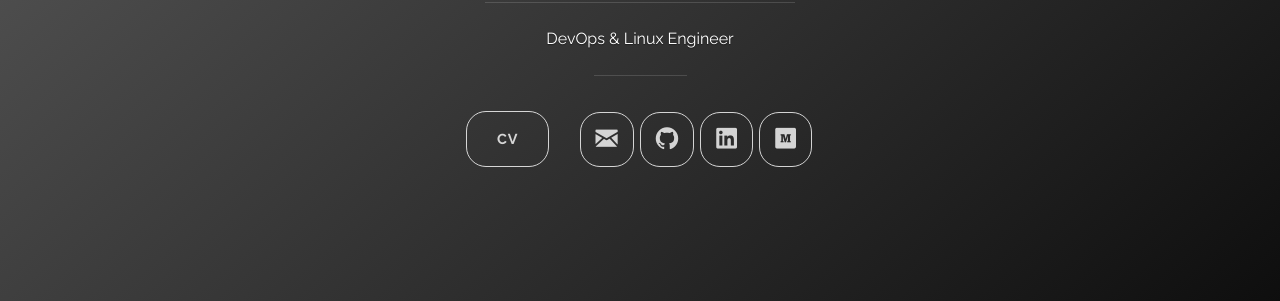
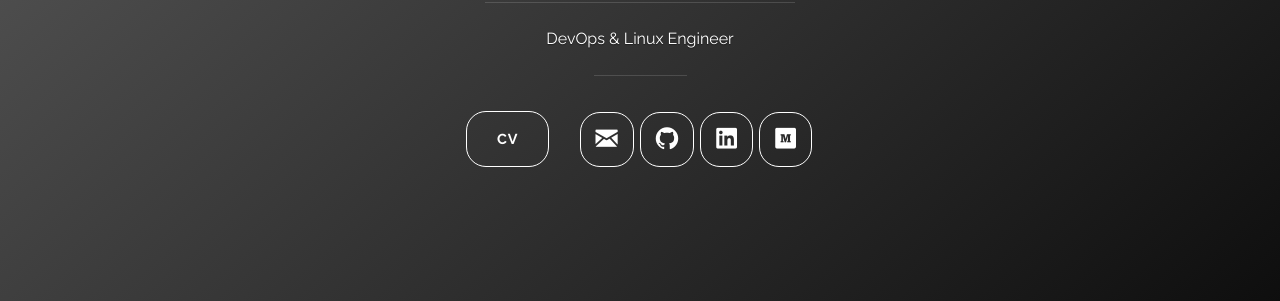
Before and after one commit to arman-shafiei/page, a Jekyll site: the page built from index.html, in a window 1280 px wide. Shown: the part 510-811 px from the top of the page. Built offline with Jekyll 4.4.1, drawn with Linux system fonts in a browser that asks for light colours; nearby versions of some CDN libraries.

```diff
--- a/index_style/css/uno.css
+++ b/index_style/css/uno.css
@@ -1385,7 +1385,7 @@
 		position: relative;
 		border-color: #FFF;
 		color: #FFF;
-		opacity: .8; }
+		opacity: 1.8; }
 		.navigation__item a:hover {
 			color: #FFF;
 			border-color: #FFF;
```
